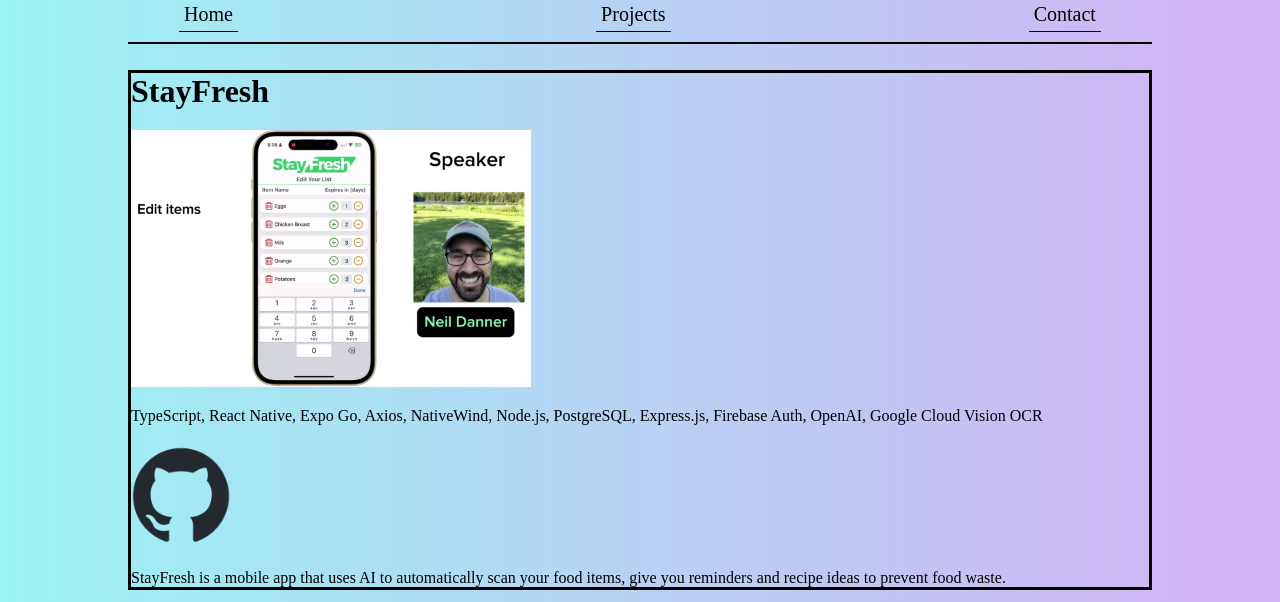
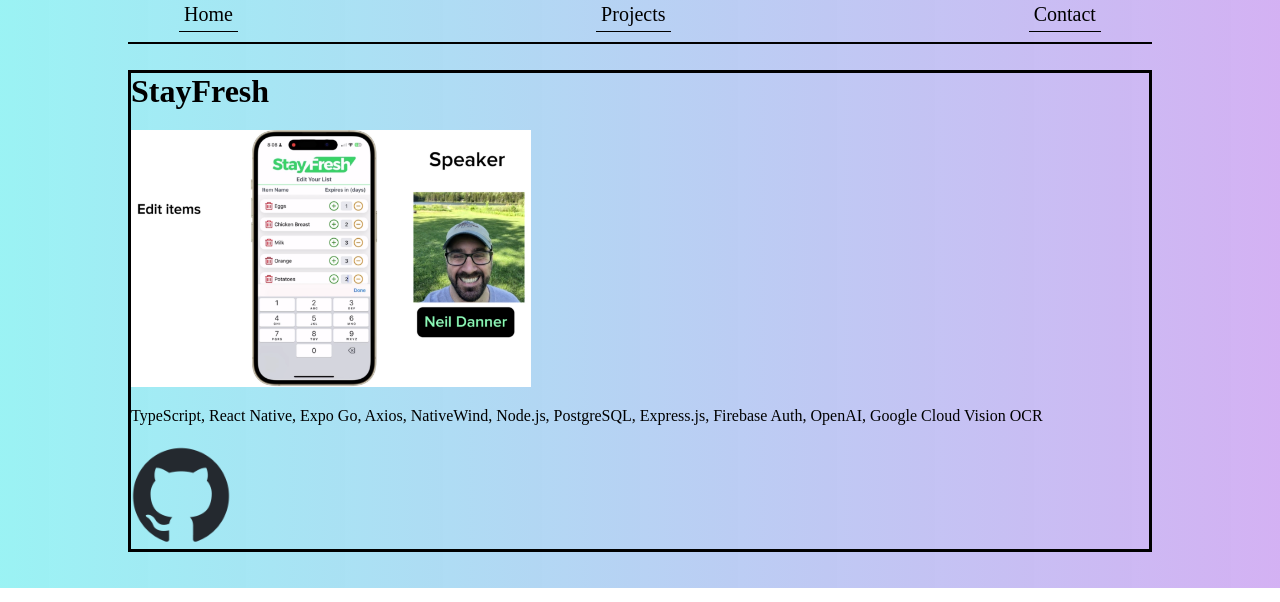
Before and after one commit to ndanner22/Personal-Site, a React (Vite) app: page /projects/1 in a window 1280 px wide. Shown: the part 224-826 px from the top of the page. Built offline with nearby package versions, Linux system fonts and the light colour scheme.

Commit message:
Add a key/value pair to project data that contains a long description of each project that can be displayed on SingleProjectPage

```diff
--- a/src/App.css
+++ b/src/App.css
@@ -308,3 +308,7 @@
   margin-bottom: 20px;
   border: solid;
 }
+
+.extra-image {
+  width: 500px;
+}
--- a/src/Components/Pages/SingleProjectPage.tsx
+++ b/src/Components/Pages/SingleProjectPage.tsx
@@ -26,7 +26,15 @@
             className="github-logo"
           />
         </a>
-        {project.description}
+        {project.extraimages.length > 0
+          ? project?.extraimages.map((extraimage) => (
+              <img src={extraimage} className="extra-image" />
+            ))
+          : null}
+
+        {project.longdescription.length > 0
+          ? project?.longdescription.map((description) => <p>{description}</p>)
+          : null}
       </div>
     </div>
   );
--- a/src/data/projectData.ts
+++ b/src/data/projectData.ts
@@ -7,6 +7,7 @@
   github: string;
   stack: string[];
   extraimages: string[];
+  longdescription: string[];
 }
 
 export const projects: Project[] = [
@@ -32,17 +33,19 @@
       "OpenAI",
       "Google Cloud Vision OCR",
     ],
+    longdescription: [],
   },
   {
     project_id: "2",
     title: "NC-News Frontend",
     description:
       "The frontend for a news website built using React and JavaScript, hosted on render.com.",
-    image: "../../public/images/place-holder.jpeg",
+    image: "../../public/images/nc-news-fe-image.png",
     extraimages: ["../../public/images/ncnews-wireframe.png"],
     alt: "picture of homepage of a news website",
     github: "https://github.com/ndanner22/nc-news",
     stack: ["JavaScript", "React", "CSS", "Axios", "HTML"],
+    longdescription: [],
   },
   {
     project_id: "3",
@@ -54,5 +57,9 @@
     alt: "picture of JavaScript code",
     github: "https://github.com/ndanner22/news-engine",
     stack: ["JavaScript", "PostgreSQL", "Node.js", "Express.js"],
+    longdescription: [
+      "I designed a RESTful API creating a backend for a news web application. This was the first time I created a live backend, so I was very careful to implement a thorough CRUD system for articles and comments. One key challenge of this project was anticipating frontend needs to provide the client with the best experience possible. By carefully planning ahead and understanding the abilities of PostgreSQL I was able to create the needed API endpoints that would enable a dynamic and interactive frontend.",
+      "In completing this project I significantly grew my skills in several key areas. Through the process of seeding the database, I learned how to automate the population of initial data, ensuring a smooth and efficient setup for development and testing. Designing and implementing the RESTful API deepened my understanding of REST principles. Writing complex SQL queries for data retrieval and manipulation improved my ability to handle intricate database operations, optimizing performance and ensuring data integrity. Additionally, the project honed my debugging skills, as I encountered and resolved various issues, which strengthened my problem-solving abilities and attention to detail.",
+    ],
   },
 ];
```
Also changed, not shown: public/images/nc-news-fe-image.png (added).
